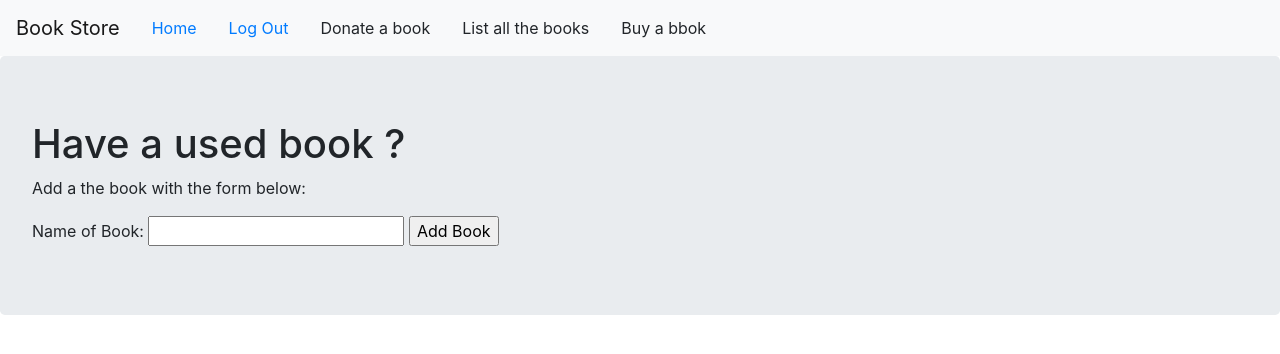
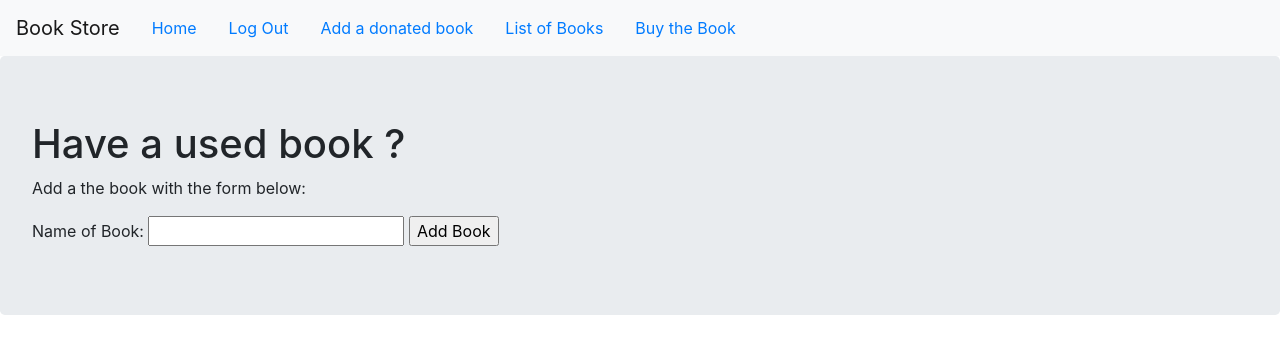
Before and after one commit to SHRADDHAPHALE/Book_store, a Flask app: page /add in a window 1280 px wide. Shown: the top 354 px of the page. Run offline with Flask 2, Linux system fonts and the light colour scheme; a user stored in the database is signed in; some libraries are stand-ins or nearby versions.

Commit message:
User login added

```diff
--- a/app.py
+++ b/app.py
@@ -13,14 +13,14 @@ def index():
 @app.route('/welcome')
 @login_required
 def welcome_user():
-    return render_template('welcome_user.html')
+    return render_template('home.html')
 
 @app.route('/logout')
 @login_required
 def logout():
     logout_user()
-    flash('You logged out!')
-    return redirect(url_for('home'))
+    flash('You are logged out!')
+    return redirect(url_for('index'))
 
 
 @app.route('/login', methods=['GET', 'POST'])
@@ -33,7 +33,7 @@ def login():
         if user.check_password(form.password.data) and user is not None:
 
             login_user(user)
-            flash('Logged In !')
+            flash('You are logged In !')
             next = request.args.get('next')
 
             if next == None or not next[0]=='/':
@@ -47,11 +47,11 @@ def register():
     form = RegistrationForm()
 
     if form.validate_on_submit():
-        user = User(email=form.email.data,
+        buyer = User(email=form.email.data,
                     username=form.username.data,
                     password=form.password.data)
 
-        db.session.add(user)
+        db.session.add(buyer)
         db.session.commit()
 
         flash('Successfully registered ! Now you can login!')
@@ -59,6 +59,7 @@ def register():
     return render_template('register.html', form=form)
 
 @app.route("/add", methods=["GET", "POST"])
+@login_required
 def add():
     form = AddForm()
 
@@ -75,12 +76,14 @@ def add():
 
 
 @app.route("/list")
+@login_required
 def list():
     books = Book.query.all()
     return render_template("list.html", books=books)
 
 
 @app.route("/delete", methods=["GET", "POST"])
+@login_required
 def delete():
 
     form = DelForm()
--- a/books/templates/base.html
+++ b/books/templates/base.html
@@ -22,14 +22,20 @@
             <a class="nav-link" href="{{ url_for('index') }}">Home</a>
           </li>
             {% if current_user.is_authenticated %}
-            <li class="nav-link"><a href="{{ url_for('logout') }}">Log Out</a></li>
-            <li class="nav-link"><a href="{{ url_for('add') }}"></a>Donate a book</li>
-            <li class="nav-link"><a href="{{ url_for('list') }}"></a>List all the books</li>
-            <li class="nav-link"><a href="{{ url_for('delete') }}"></a>Buy a bbok</li>
+            <li class="nav-item nav-link"><a href="{{ url_for('logout') }}">Log Out</a></li>
+            <li class="nav-item">
+              <a class="nav-link" href="{{ url_for('add') }}">Add a donated book</a>
+            </li>
+            <li class="nav-item">
+              <a class="nav-link" href="{{ url_for('list') }}">List of Books</a>
+            </li>
+            <li class="nav-item">
+              <a class="nav-link" href="{{ url_for('delete') }}">Buy the Book</a>
+            </li>
 
             {% else %}
-            <li class="nav-link"><a href="{{ url_for('login') }}">Log In</a></li>
-            <li class="nav-link"><a href="{{ url_for('register') }}">Register</a></li>
+            <li class="nav-item nav-link"><a href="{{ url_for('login') }}">Log In</a></li>
+            <li class="nav-item nav-link"><a href="{{ url_for('register') }}">Register</a></li>
             {% endif %}
 
         </ul>
--- a/books/templates/welcome_user.html
+++ /dev/null
@@ -1,6 +0,0 @@
-{% extends "base.html" %}
-{% block content %}
-<div class="jumbotron">
-  <p>Now you are logged in!</p>
-</div>
-{% endblock %}
```
Also changed, not shown: migrations/versions/4f8823b673e9_added_user_model.py (added, +44 -0 lines), migrations/versions/f0e81582ca5e_new.py (deleted, +0 -32 lines), books/data.sqlite.
